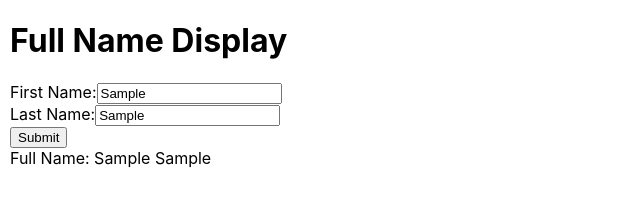
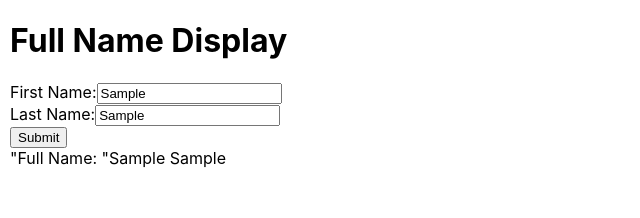
Before and after one commit to tawseef/FullNameDisplay, a React (Create React App) app: page / in a window 1280 px wide. Both pictures are taken after typing "Sample", "Sample" into the empty fields and a click on the button "Submit". Shown: the top 218 px of the page, without its empty margins (0-640 px from the left). Built offline with nearby package versions, Linux system fonts and the light colour scheme.

Commit message:
sev commit

```diff
--- a/src/Fullname/fullname.jsx
+++ b/src/Fullname/fullname.jsx
@@ -34,7 +34,7 @@ export default function Fullname() {
           Submit
         </button>
       </form>
-      {fullName ? "Full Name: "+fullName:false}
+      {fullName ? <div>"Full Name: "{fullName}</div>:false}
     </div>
   );
 }
```
